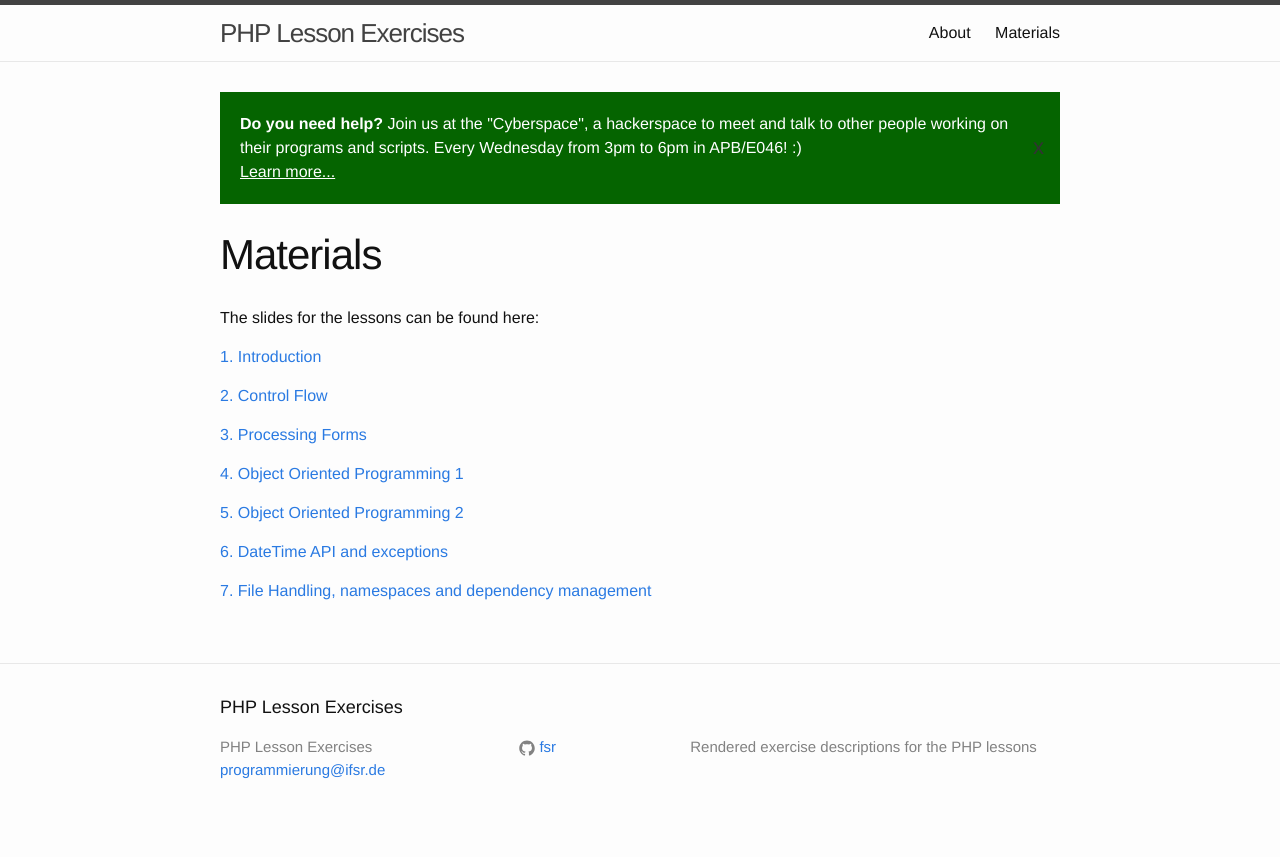
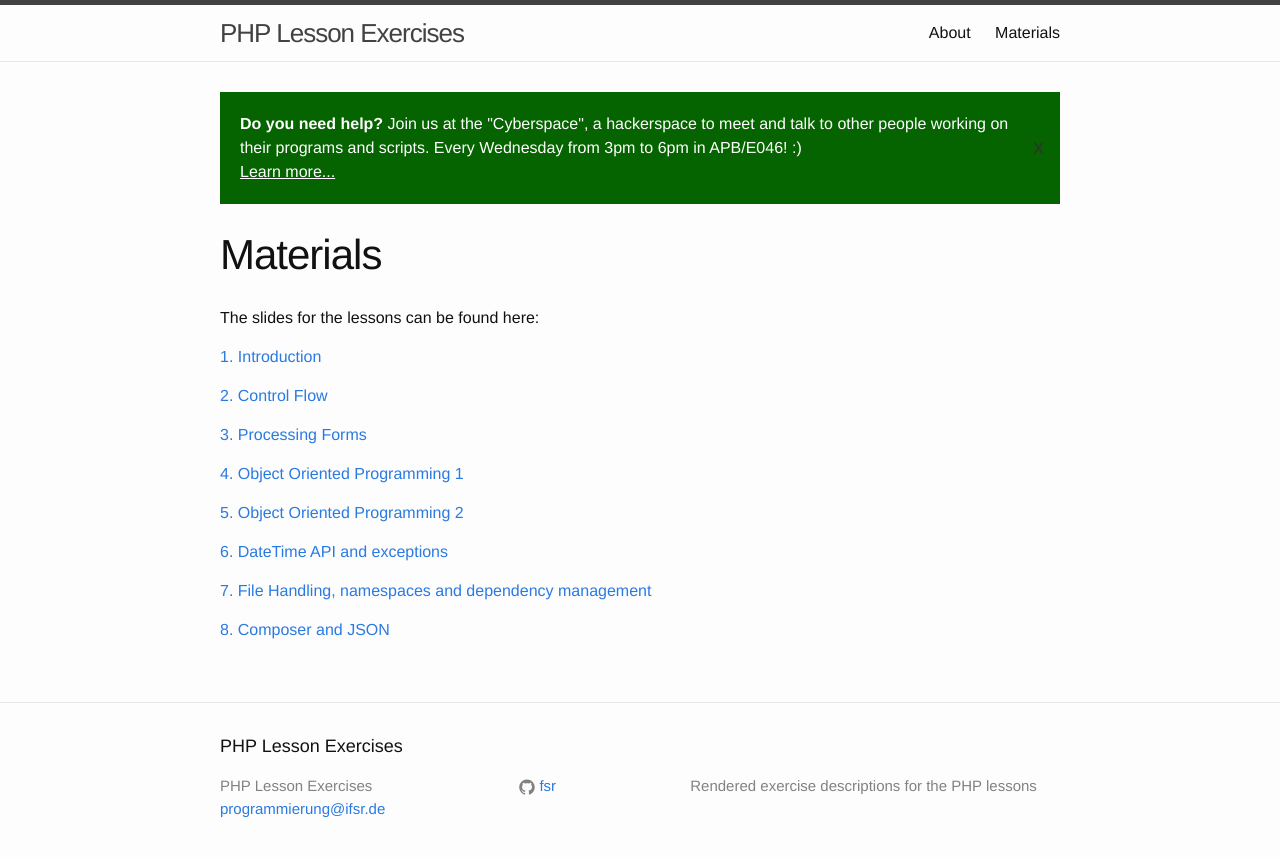
Before and after one commit to fsr/php-lessons, a Jekyll site: the page built from materials.md, in a window 1280 px wide. Shown: the top 857 px of the page. Built offline with Jekyll 4.4.1, drawn with Linux system fonts in a browser that asks for light colours.

Commit message:
Add 8th lesson

```diff
--- a/_data/materials.yml
+++ b/_data/materials.yml
@@ -34,3 +34,8 @@ slides:
     name: File Handling, namespaces and dependency management
     url: https://ifsr.de/kurs-materialien/php/07-file-handling.pdf
     published: True
+  -
+    number: 8
+    name: Composer and JSON
+    url: https://ifsr.de/kurs-materialien/php/08-composer-and-json.pdf
+    published: True
```
